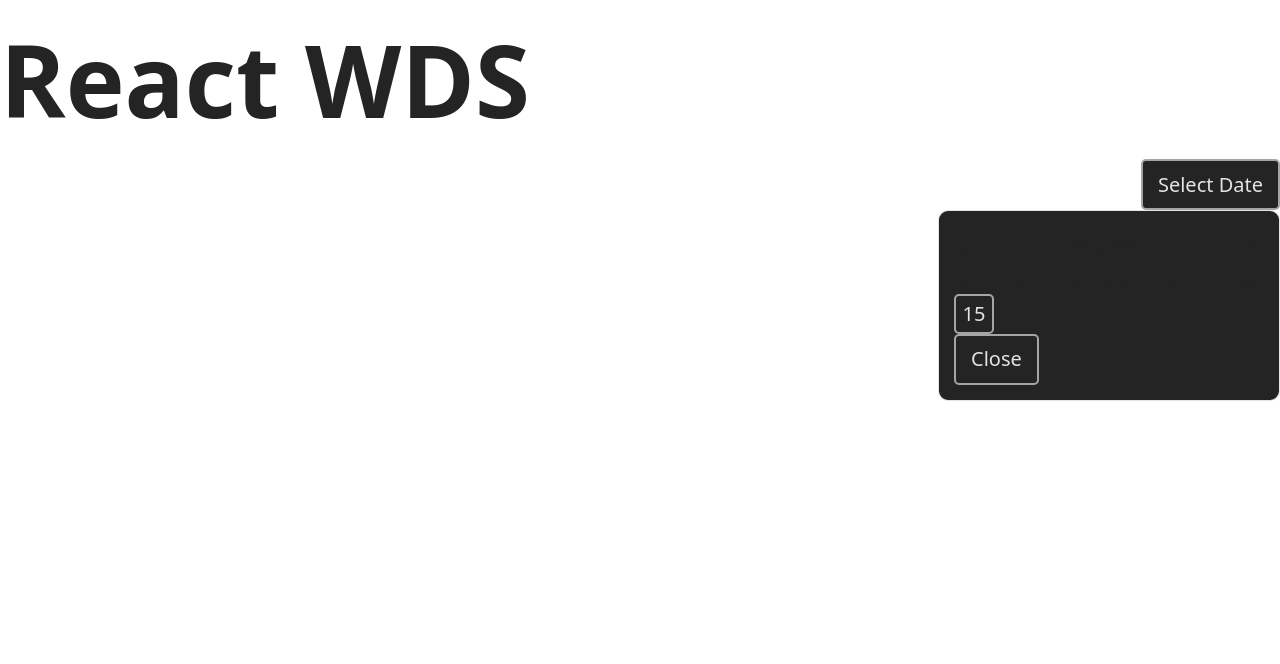
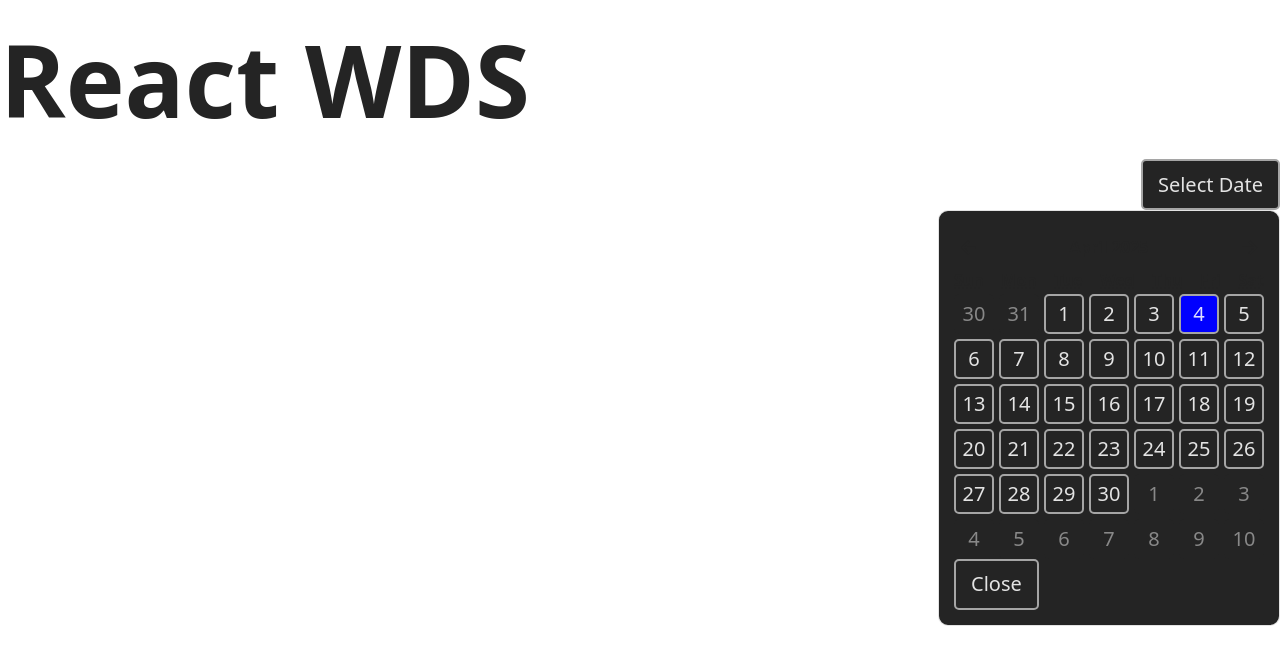
Before and after one commit to cmtayl0r/react-wds, a React (Vite) app: page / in a window 1280 px wide. Both pictures are taken after a click on the button "Select Date". Shown: the top 664 px of the page. Built offline with nearby package versions, Linux system fonts and the light colour scheme.

Commit message:
Enhance DatePicker component with month navigation and dynamic display month initialization; update styles for header and date cells

```diff
--- a/src/App.jsx
+++ b/src/App.jsx
@@ -17,6 +17,7 @@ function App() {
   return (
     <>
       <h1>React WDS</h1>
+
       <div
         style={{
           display: "flex",
@@ -28,7 +29,7 @@ function App() {
             <button>Select Date</button>
           </DatePicker.Trigger>
           <DatePicker.Popover>
-            <DatePicker.Header monthLabel="May 2025" />
+            <DatePicker.Header />
             <DatePicker.Weekdays />
             <DatePicker.Grid />
           </DatePicker.Popover>
--- a/src/components/projects/date-picker/DatePicker.jsx
+++ b/src/components/projects/date-picker/DatePicker.jsx
@@ -24,6 +24,12 @@ const DatePickerContext = createContext();
 
 function DatePicker({ children, value, onChange = () => {} }) {
   const [isOpen, setIsOpen] = useState(false);
+  const [displayMonth, setDisplayMonth] = useState(() => {
+    // Initialize with the selected date's month, or current month if no selection
+    return value
+      ? new Date(value.getFullYear(), value.getMonth(), 1)
+      : new Date();
+  });
   const triggerRef = useRef(null);
   const popoverRef = useRef(null);
   const id = useId();
@@ -47,6 +53,8 @@ function DatePicker({ children, value, onChange = () => {} }) {
     popoverRef,
     value,
     onChange,
+    displayMonth,
+    setDisplayMonth,
     id,
     placement,
     close: handleEscape,
@@ -111,35 +119,179 @@ DatePicker.Popover = ({ children }) => {
   );
 };
 
-DatePicker.Header = ({ monthLabel = "May 2025" }) => {
+DatePicker.Header = () => {
+  const { displayMonth, setDisplayMonth } = useContext(DatePickerContext);
+
+  // Navigate to previous month
+  const goToPrevMonth = useCallback(() => {
+    setDisplayMonth((prev) => {
+      const newDate = new Date(prev);
+      newDate.setMonth(prev.getMonth() - 1);
+      return newDate;
+    });
+  }, [setDisplayMonth]);
+
+  // Navigate to next month
+  const goToNextMonth = useCallback(() => {
+    setDisplayMonth((prev) => {
+      const newDate = new Date(prev);
+      newDate.setMonth(prev.getMonth() + 1);
+      return newDate;
+    });
+  }, [setDisplayMonth]);
+
+  // Format month label (e.g., "May 2025")
+  const monthLabel = displayMonth.toLocaleDateString("en-US", {
+    month: "long",
+    year: "numeric",
+  });
+
   return (
     <div className={styles["date-picker__header"]}>
-      <button className={styles["month-button"]}>&larr;</button>
-      <div className={styles["current-month"]}>{monthLabel}</div>
-      <button className={styles["month-button"]}>&rarr;</button>
+      <button
+        onClick={goToPrevMonth}
+        className={styles["month-button"]}
+        aria-label="Previous month"
+        type="button"
+      >
+        &larr;
+      </button>
+      <div className={styles["current-month"]} aria-live="polite">
+        {monthLabel}
+      </div>
+      <button
+        onClick={goToNextMonth}
+        className={styles["month-button"]}
+        aria-label="Next month"
+        type="button"
+      >
+        &rarr;
+      </button>
     </div>
   );
 };
 
 DatePicker.Weekdays = () => (
-  <div className={styles["date-picker__header"]}>
-    <div>Sun</div>
-    <div>Mon</div>
-    <div>Tue</div>
-    <div>Wed</div>
-    <div>Thu</div>
-    <div>Fri</div>
-    <div>Sat</div>
+  <div className={styles["date-picker__weekdays"]} role="row">
+    {["Sun", "Mon", "Tue", "Wed", "Thu", "Fri", "Sat"].map((day) => (
+      <div key={day} role="columnheader" aria-label={day}>
+        <abbr
+          title={
+            day === "Sun"
+              ? "Sunday"
+              : day === "Mon"
+              ? "Monday"
+              : day === "Tue"
+              ? "Tuesday"
+              : day === "Wed"
+              ? "Wednesday"
+              : day === "Thu"
+              ? "Thursday"
+              : day === "Fri"
+              ? "Friday"
+              : "Saturday"
+          }
+        >
+          {day}
+        </abbr>
+      </div>
+    ))}
   </div>
 );
 
 DatePicker.Grid = () => {
-  const { value, onChange } = useContext(DatePickerContext);
-  // Replace with date generation logic
+  const { value, onChange, displayMonth, close } =
+    useContext(DatePickerContext);
+  const gridRef = useRef(null);
+
+  // Generate calendar grid dates (42 cells = 6 weeks)
+  const generateCalendarDates = useCallback(() => {
+    // Get first day of the display month
+    const firstOfMonth = new Date(
+      displayMonth.getFullYear(),
+      displayMonth.getMonth(),
+      1
+    );
+    // Get last day of the display month
+    const lastOfMonth = new Date(
+      displayMonth.getFullYear(),
+      displayMonth.getMonth() + 1,
+      0
+    );
+
+    // Calculate how many days from previous month to show
+    const startDay = firstOfMonth.getDay(); // 0 = Sunday, 1 = Monday, etc.
+
+    // Calculate total cells needed (always 42 for 6 weeks)
+    const totalCells = 42;
+
+    // Generate all dates for the grid
+    const dates = [];
+
+    for (let i = 0; i < totalCells; i++) {
+      const date = new Date(firstOfMonth);
+      date.setDate(date.getDate() - startDay + i);
+      dates.push(date);
+    }
+
+    return dates;
+  }, [displayMonth]);
+
+  const dates = generateCalendarDates();
+  const today = new Date();
+
+  // Handle date selection
+  const handleDateSelect = useCallback(
+    (selectedDate) => {
+      onChange(selectedDate);
+      close();
+    },
+    [onChange, close]
+  );
   return (
-    <div className={styles["date-picker__grid"]}>
-      {/* Map your dates here */}
-      <button onClick={() => onChange(new Date())}>15</button>
+    <div
+      ref={gridRef}
+      className={styles["date-picker__grid"]}
+      role="grid"
+      aria-label="Calendar dates"
+    >
+      {dates.map((date, index) => {
+        // Check if date is in current month
+        const isCurrentMonth = date.getMonth() === displayMonth.getMonth();
+        // Check if date is today
+        const isToday = date.toDateString() === today.toDateString();
+        // Check if date is selected
+        const isSelected =
+          value && date.toDateString() === value.toDateString();
+
+        // Create accessible date label
+        const dateLabel = date.toLocaleDateString("en-US", {
+          weekday: "long",
+          month: "long",
+          day: "numeric",
+          year: "numeric",
+        });
+
+        return (
+          <button
+            key={`${date.getFullYear()}-${date.getMonth()}-${date.getDate()}`}
+            onClick={() => handleDateSelect(date)}
+            onKeyDown={(e) => handleKeyDown(e, index)}
+            className={`${styles["date-cell"]} ${
+              !isCurrentMonth ? styles["date-cell--other-month"] : ""
+            } ${isToday ? styles["date-cell--today"] : ""} ${
+              isSelected ? styles["date-cell--selected"] : ""
+            }`}
+            aria-label={dateLabel}
+            aria-selected={isSelected}
+            aria-current={isToday ? "date" : undefined}
+            tabIndex={isSelected ? 0 : -1}
+            type="button"
+          >
+            {date.getDate()}
+          </button>
+        );
+      })}
     </div>
   );
 };
--- a/src/components/projects/date-picker/DatePicker.module.css
+++ b/src/components/projects/date-picker/DatePicker.module.css
@@ -46,7 +46,8 @@
   z-index: 200;
 }
 
-.date-picker__header {
+.date-picker__header,
+.date-picker__weekdays {
   display: flex;
   justify-content: space-between;
   font-weight: bold;
@@ -90,3 +91,12 @@
 .date:hover {
   background-color: var(--color-gray-dark);
 }
+
+.date-cell--today {
+  background-color: blue;
+}
+
+.date-cell--other-month {
+  border: none;
+  color: var(--color-gray);
+}
```
